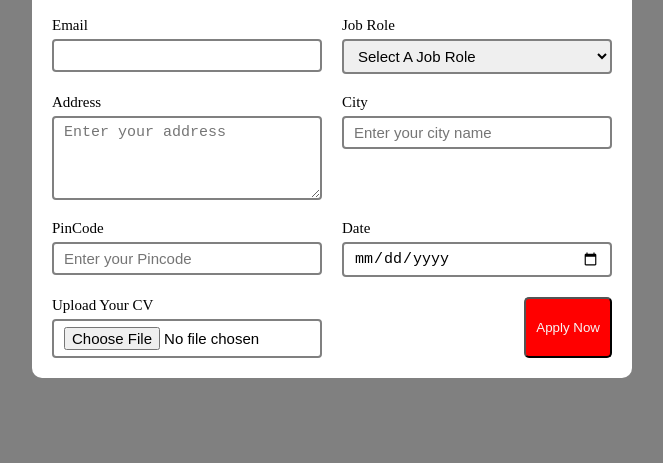
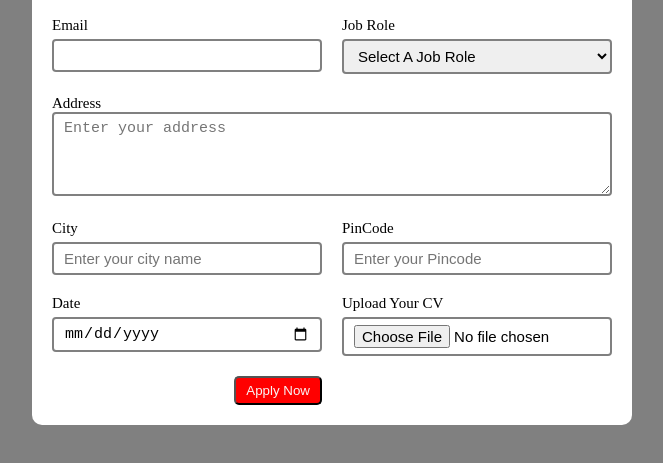
Before and after one commit to abuhanif254/Application-form, a plain HTML site: page index.html in a window 1280 px wide. Shown: the part 185-648 px from the top of the page, without its empty margins (308-971 px from the left). Drawn offline with Linux system fonts and the light colour scheme.

Commit message:
final update

```diff
--- a/index.html
+++ b/index.html
@@ -36,7 +36,7 @@
                                     </select>
 
                                    </div>
-                                   <div class="form-control">
+                                   <div class="textarea-control">
                                     <label for="address">Address</label>
                                     <textarea id="address" name="address" rows="4" required cols="50" placeholder="Enter your address"></textarea>
                                    </div>
--- a/style.css
+++ b/style.css
@@ -68,3 +68,13 @@ button:hover{
     transition: .4s ease-out;
     cursor: pointer;
 }
+.textarea-control{
+    grid-column:1 / span 2;
+}
+.textarea-control textarea{
+    width: 100%;
+}
+@media (max-width: 460px){
+    grid-column:1 / span 2;
+
+}
```
